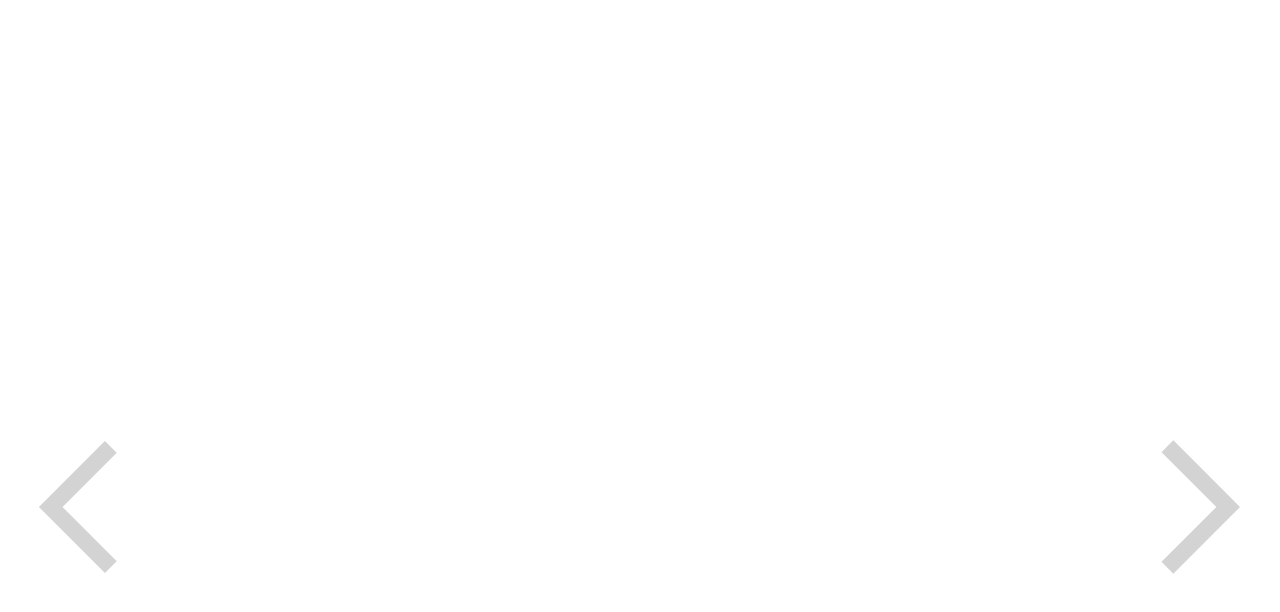
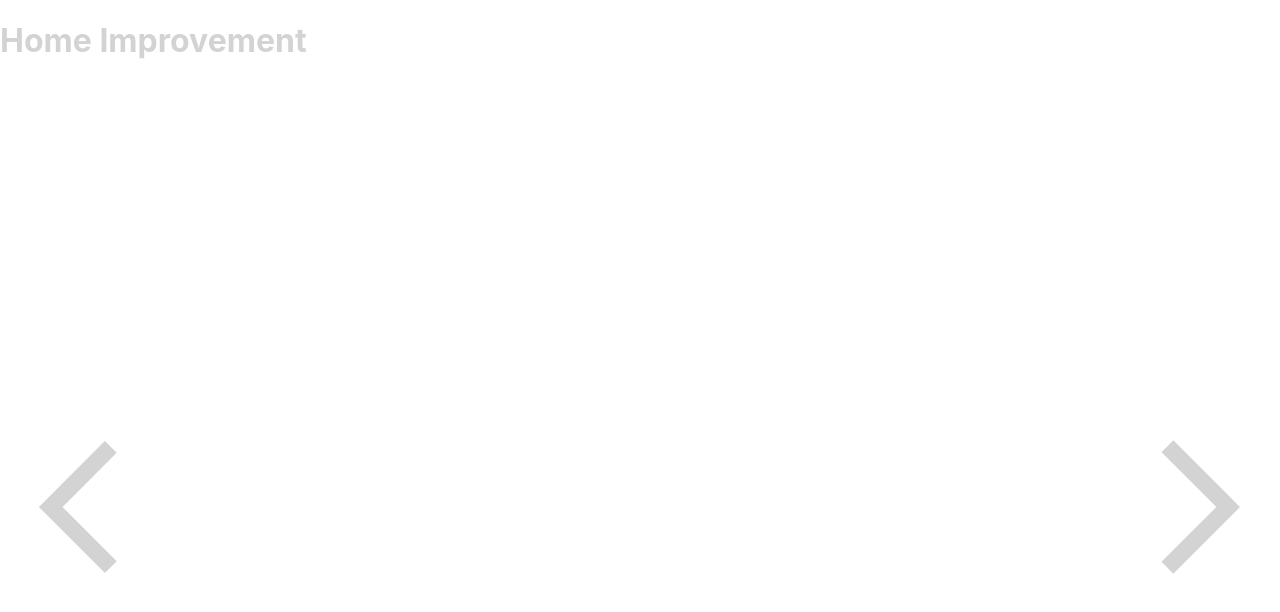
Before and after one commit to ramag1/home-improvement, a React (Create React App) app in the folder home-improvement/: page / in a window 1280 px wide. Shown: the top 612 px of the page. Built offline with nearby package versions, Linux system fonts and the light colour scheme.

Commit message:
Add header component and styling

```diff
--- a/home-improvement/src/components/Header.css
+++ b/home-improvement/src/components/Header.css
@@ -0,0 +1,3 @@
+.header__h1 {
+    color: lightgray;
+}
--- a/home-improvement/src/components/Header.js
+++ b/home-improvement/src/components/Header.js
@@ -1,11 +1,12 @@
 import React from 'react';
+import './Header.css';
 
 function Header(props) {
-    return (
-        <div>
-
-        </div>
-    );
+	return (
+		<div className='app__header'>
+			<h1 className='header__h1'>Home Improvement</h1>
+		</div>
+	);
 }
 
 export default Header;
```
